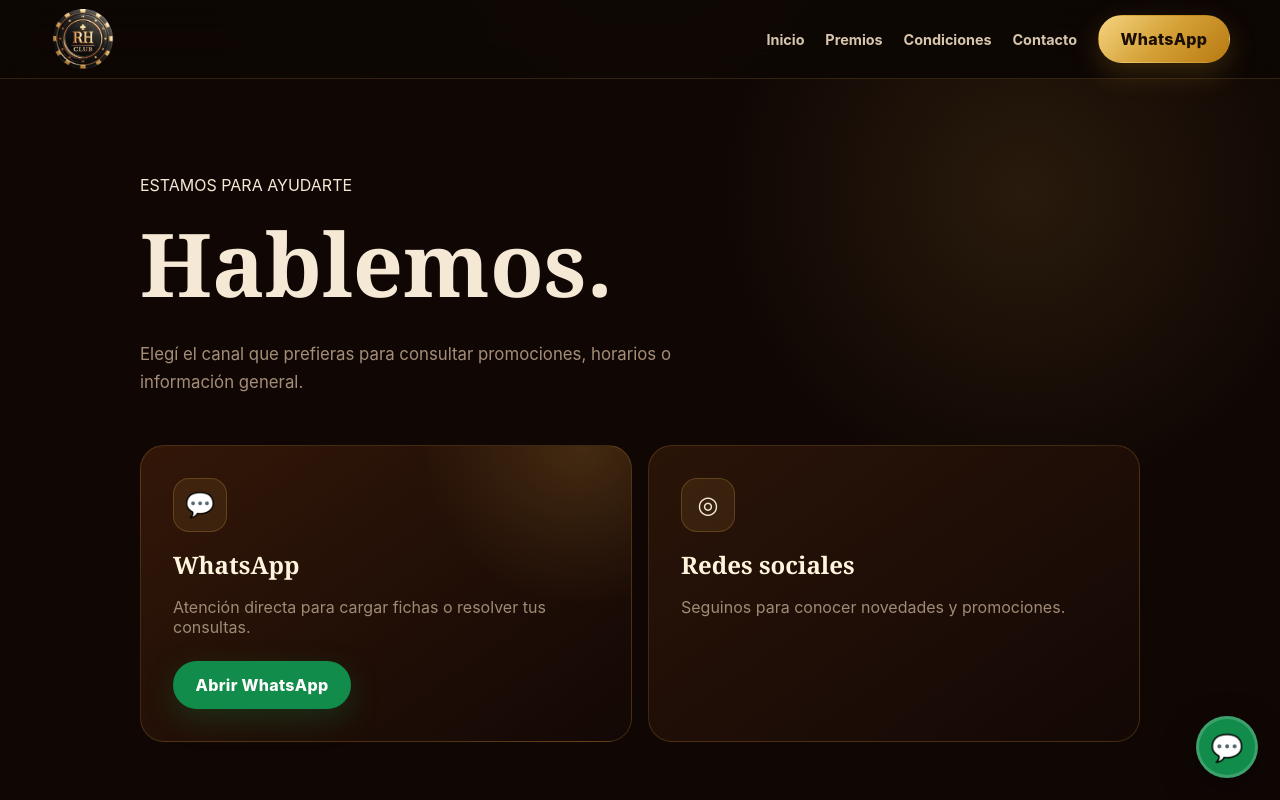
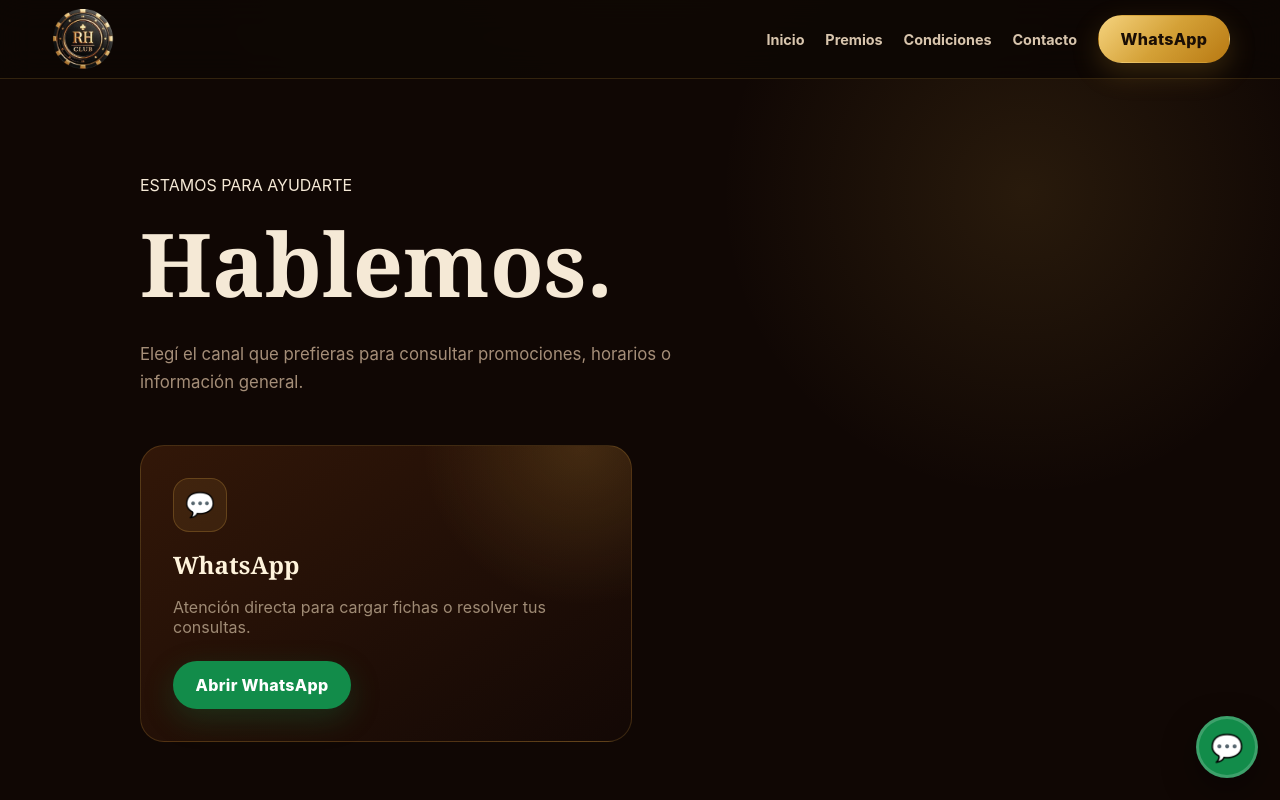
Before and after one commit to ganaconluciarh-debug/casinorh, a React (Vite) app: page /contacto in a window 1280 px wide. Shown: the top 800 px of the page. Built offline with nearby package versions, Linux system fonts and the light colour scheme; no server answers.

Commit message:
correccion en footer

```diff
--- a/src/pages/Contact/Contact.jsx
+++ b/src/pages/Contact/Contact.jsx
@@ -25,12 +25,6 @@
               Abrir WhatsApp
             </Button>
           </div>
-
-          <div className="contact-card">
-            <span className="contact-icon">◎</span>
-            <h2>Redes sociales</h2>
-            <p>Seguinos para conocer novedades y promociones.</p>
-          </div>
         </div>
       </div>
     </section>
```
